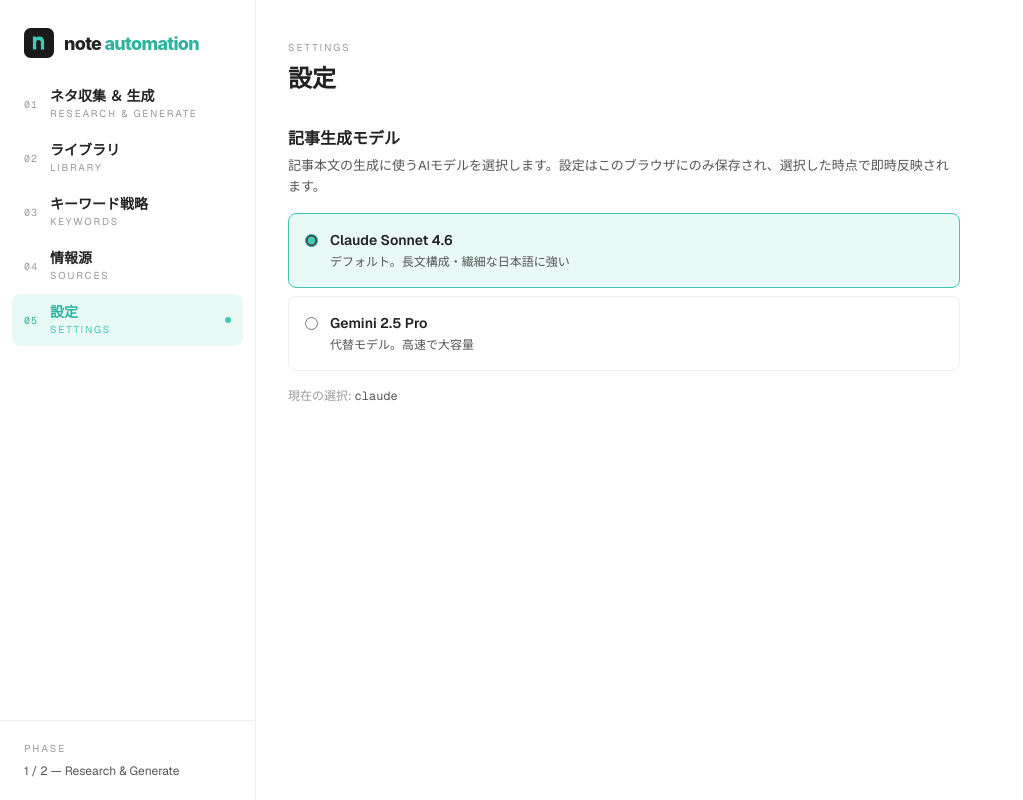
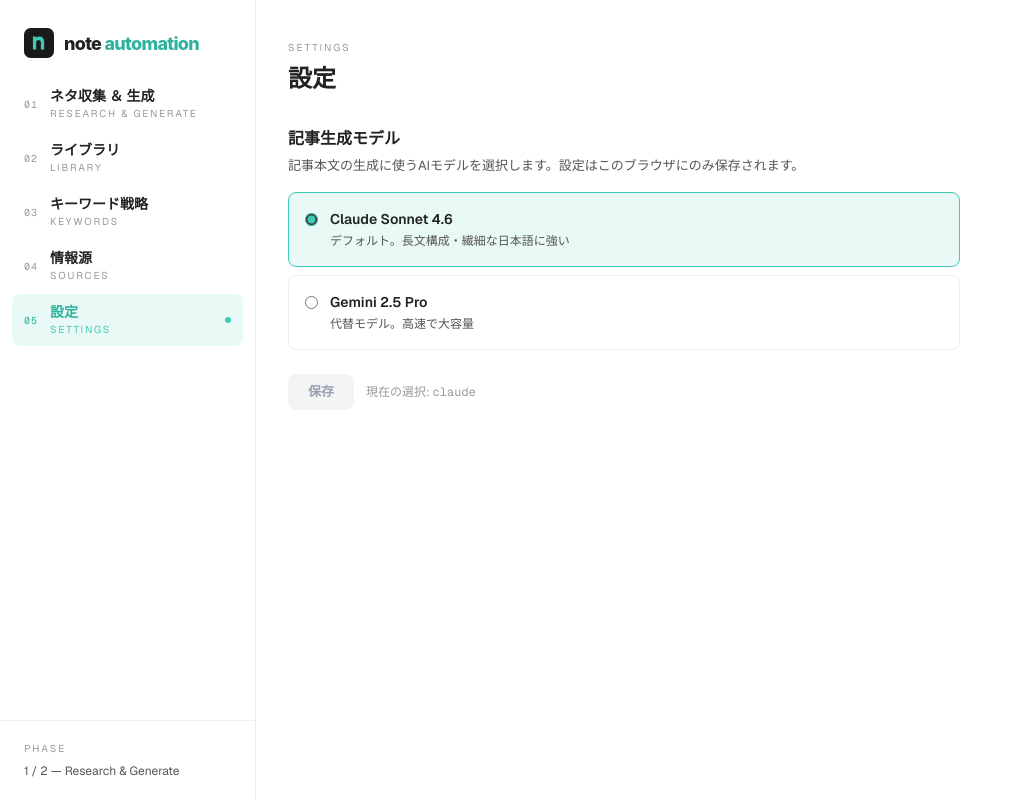
Before and after one commit to katsuki0411/note-automation, a Next.js app: page /settings in a window 1280 px wide. Shown: the whole page, without its empty margins (0-1023 px from the left). Built offline with nearby package versions, Linux system fonts and the light colour scheme.

Commit message:
設定: 記事生成モデル切替に「保存」ボタンを追加（即保存→明示保存に変更）

```diff
--- a/src/app/settings/page.tsx
+++ b/src/app/settings/page.tsx
@@ -11,17 +11,29 @@ import {
 
 export default function SettingsPage() {
   const [model, setModel] = useState<ArticleModel>(DEFAULT_ARTICLE_MODEL);
+  const [savedModel, setSavedModel] = useState<ArticleModel>(DEFAULT_ARTICLE_MODEL);
   const [mounted, setMounted] = useState(false);
+  const [justSaved, setJustSaved] = useState(false);
 
   useEffect(() => {
-    setModel(readArticleModel());
+    const stored = readArticleModel();
+    setModel(stored);
+    setSavedModel(stored);
     setMounted(true);
   }, []);
 
   const handleChange = (value: ArticleModel) => {
     setModel(value);
-    writeArticleModel(value);
+    setJustSaved(false);
   };
+
+  const handleSave = () => {
+    writeArticleModel(model);
+    setSavedModel(model);
+    setJustSaved(true);
+  };
+
+  const hasUnsaved = mounted && model !== savedModel;
 
   return (
     <div className="max-w-2xl">
@@ -38,7 +50,7 @@ export default function SettingsPage() {
             記事生成モデル
           </h2>
           <p className="text-[13px] text-[color:var(--fg-secondary)] leading-relaxed">
-            記事本文の生成に使うAIモデルを選択します。設定はこのブラウザにのみ保存され、選択した時点で即時反映されます。
+            記事本文の生成に使うAIモデルを選択します。設定はこのブラウザにのみ保存されます。
           </p>
         </div>
 
@@ -75,12 +87,31 @@ export default function SettingsPage() {
           })}
         </div>
 
-        {mounted && (
-          <p className="text-[12px] text-[color:var(--fg-muted)]">
-            現在の選択:{" "}
-            <span className="font-mono text-[color:var(--fg-secondary)]">{model}</span>
-          </p>
-        )}
+        <div className="flex items-center gap-3 pt-2">
+          <button
+            type="button"
+            onClick={handleSave}
+            disabled={!hasUnsaved}
+            className={`px-5 py-2 rounded-lg text-[13px] font-semibold transition-colors ${
+              hasUnsaved
+                ? "bg-[color:var(--accent)] text-white hover:bg-[color:var(--accent-dark)]"
+                : "bg-gray-100 text-gray-400 cursor-not-allowed"
+            }`}
+          >
+            保存
+          </button>
+          {mounted && hasUnsaved && (
+            <span className="text-[12px] text-[color:var(--fg-muted)]">未保存の変更があります</span>
+          )}
+          {mounted && !hasUnsaved && justSaved && (
+            <span className="text-[12px] text-[color:var(--accent-dark)]">保存しました</span>
+          )}
+          {mounted && !hasUnsaved && !justSaved && (
+            <span className="text-[12px] text-[color:var(--fg-muted)]">
+              現在の選択: <span className="font-mono">{savedModel}</span>
+            </span>
+          )}
+        </div>
       </section>
     </div>
   );
```
